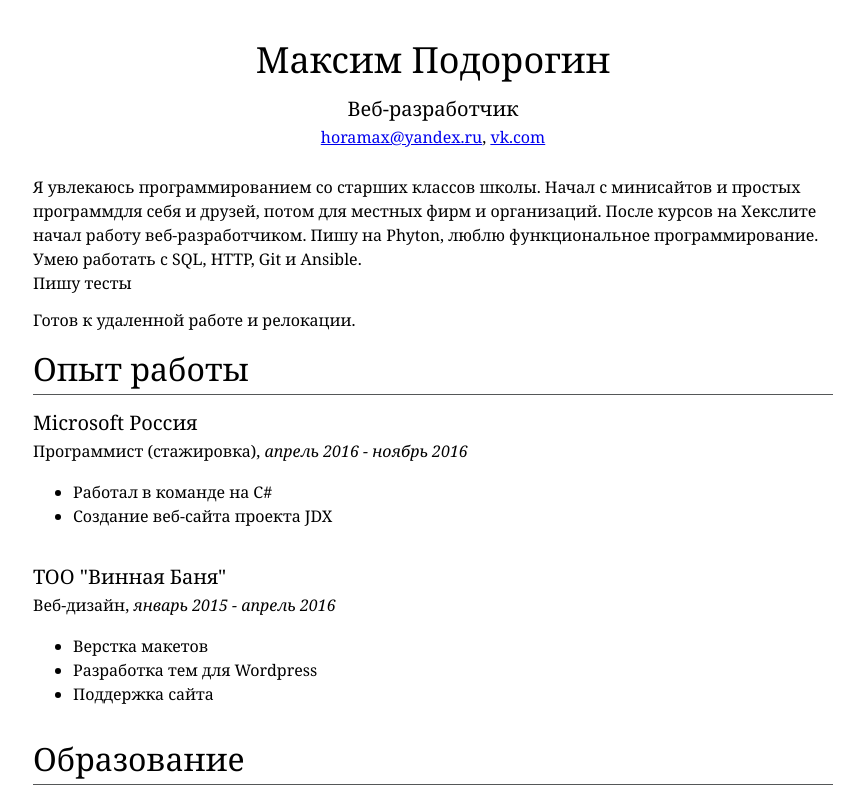
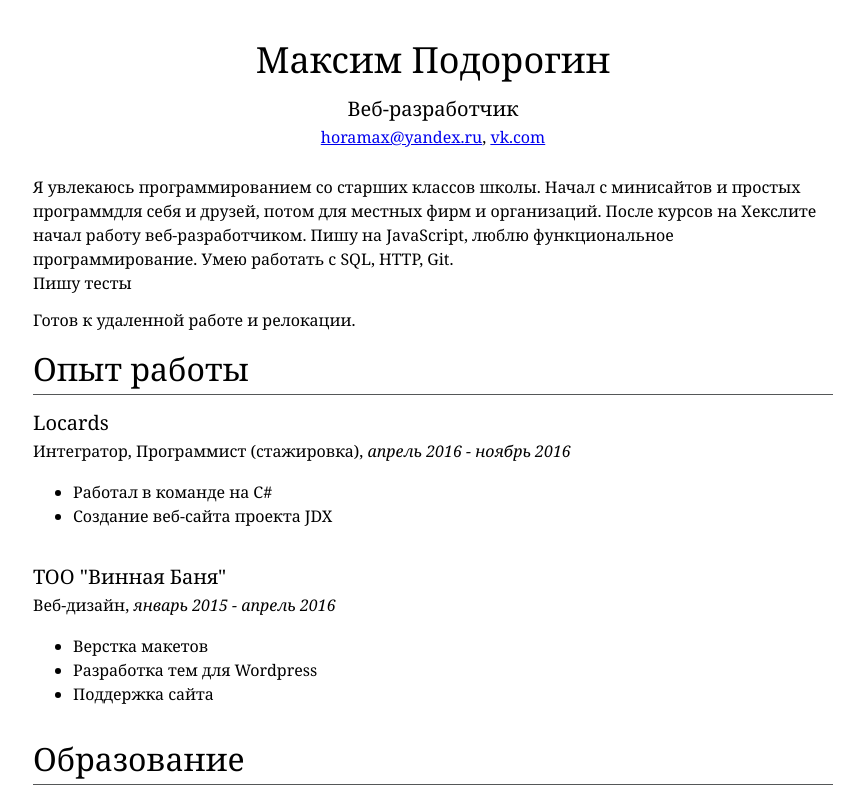
Before and after one commit to Horocek/Hexlet, a plain HTML site: page index.html in a window 1280 px wide. Shown: the top 790 px of the page, without its empty margins (207-1056 px from the left). Drawn offline with Linux system fonts and the light colour scheme.

Commit message:
upgrade index.html

```diff
--- a/index.html
+++ b/index.html
@@ -19,13 +19,13 @@
     <div id="main">
         <p>Я увлекаюсь программированием со старших классов школы. Начал с минисайтов и простых программдля себя и друзей,
       потом для местных фирм и организаций. После курсов на Хекслите начал
-      работу веб-разработчиком. Пишу на Phyton, люблю функциональное программирование.
-      Умею работать с SQL, HTTP, Git и Ansible. <br> Пишу тесты
+      работу веб-разработчиком. Пишу на JavaScript, люблю функциональное программирование.
+      Умею работать с SQL, HTTP, Git. <br> Пишу тесты
     </p>
     <p>Готов к удаленной работе и релокации.</p>
       <h2>Опыт работы</h2>
-      <h3>Microsoft Россия</h3>
-      <p>Программист (стажировка), <i>апрель 2016 - ноябрь 2016</i>
+      <h3>Locards</h3>
+      <p>Интегратор, Программист (стажировка), <i>апрель 2016 - ноябрь 2016</i>
         <ul>
           <li>Работал в команде на C#</li>
           <li>Создание веб-сайта проекта JDX</li>
```
